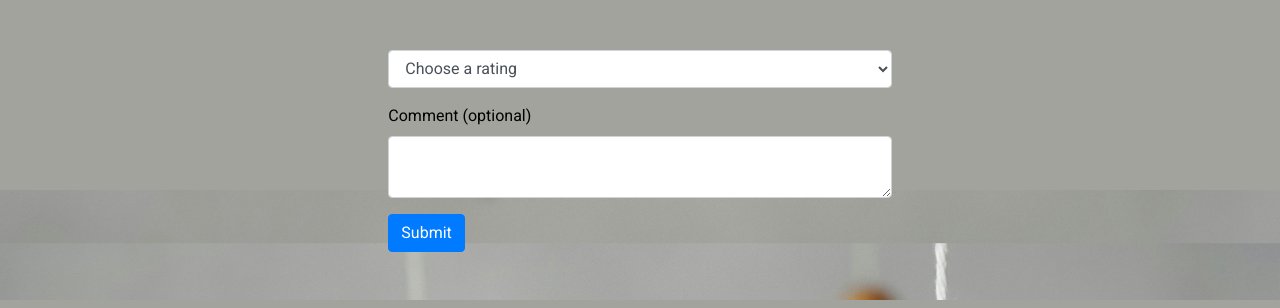
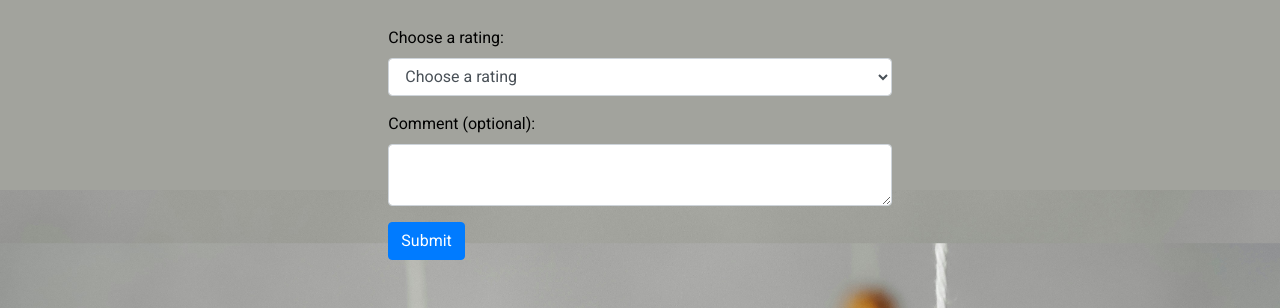
Before and after one commit to matus42/Niche-Art-Toys, a Django app: template products/templates/products/product_detail.html in a window 1280 px wide. Shown: the part 610-918 px from the top of the page. Run offline with Django 3.2, Linux system fonts and the light colour scheme; the template is opened without the code that fills it, so the values that code supplies are empty; parts of the project's set-up code (start-up, migrations or seed data) failed here and were passed over; some libraries are stand-ins or nearby versions.

Commit message:
add rating model and funtionality

```diff
--- a/products/admin.py
+++ b/products/admin.py
@@ -1,5 +1,5 @@
 from django.contrib import admin
-from .models import Product, Category
+from .models import Product, Category, Rating
 
 # Register your models here.
 
@@ -25,3 +25,4 @@ class CategoryAdmin(admin.ModelAdmin):
 
 admin.site.register(Product, ProductAdmin)
 admin.site.register(Category, CategoryAdmin)
+admin.site.register(Rating)
--- a/products/templates/products/product_detail.html
+++ b/products/templates/products/product_detail.html
@@ -38,7 +38,7 @@
                     </p>
                     {% endif %}
                     {% if product.rating %}
-                        <small class="text-muted"><i class="fas fa-star mr-1"></i>{{ product.rating }} / 5</small>
+                        <small class="text-muted"><i class="fas fa-star mr-1"></i>{{ rating }} / 5</small>
                     {% else %}
                         <small class="text-muted">No Rating</small>
                     {% endif %}
@@ -53,8 +53,8 @@
     <form id="rating-form" method="post" class="mt-4">
         {% csrf_token %}
         <div class="form-group star-rating">
-                <label for="score" class="control-label"></label>
-                <select name="score" id="score" class="form-control">
+            <label for="id_score" class="control-label">Choose a rating:</label>
+            <select name="score" id="id_score" class="form-control">
                 <option value="">Choose a rating</option>
                 <option value="1">⭐️ - Poor</option>
                 <option value="2">⭐️⭐️ - Fair</option>
@@ -62,11 +62,10 @@
                 <option value="4">⭐️⭐️⭐️⭐️ - Very Good</option>
                 <option value="5">⭐️⭐️⭐️⭐️⭐️ - Excellent</option>
             </select>
-                <input type="hidden" name="score" id="score">
         </div>
         <div class="form-group">
-                <label for="comment" class="control-label">Comment (optional)</label>
-                <textarea name="comment" id="comment" class="form-control"></textarea>
+            <label for="id_comment" class="control-label">Comment (optional):</label>
+            <textarea name="comment" id="id_comment" class="form-control"></textarea>
         </div>
         <button type="submit" class="btn btn-primary mb-5">Submit</button>
     </form>
--- a/products/templates/products/products.html
+++ b/products/templates/products/products.html
@@ -77,8 +77,8 @@
                                                 </a>
                                             </p>
                                             {% endif %}
-                                            {% if product.rating %}
-                                                <small class="text-muted"><i class="fas fa-star mr-1"></i>{{ product.rating }} / 5</small>
+                                            {% if product.avg_rating %}
+                                                <small class="text-muted"><i class="fas fa-star mr-1"></i>{{ product.avg_rating }} / 5</small>
                                             {% else %}
                                                 <small class="text-muted">No Rating</small>
                                             {% endif %}
```
Also changed, not shown: products/forms.py (added, +7 -0 lines), products/models.py (+21 -0 lines), products/views.py (+19 -9 lines), products/migrations/0003_auto_20240426_1723.py (added). Lines whose indentation alone changed are shown as unchanged.
